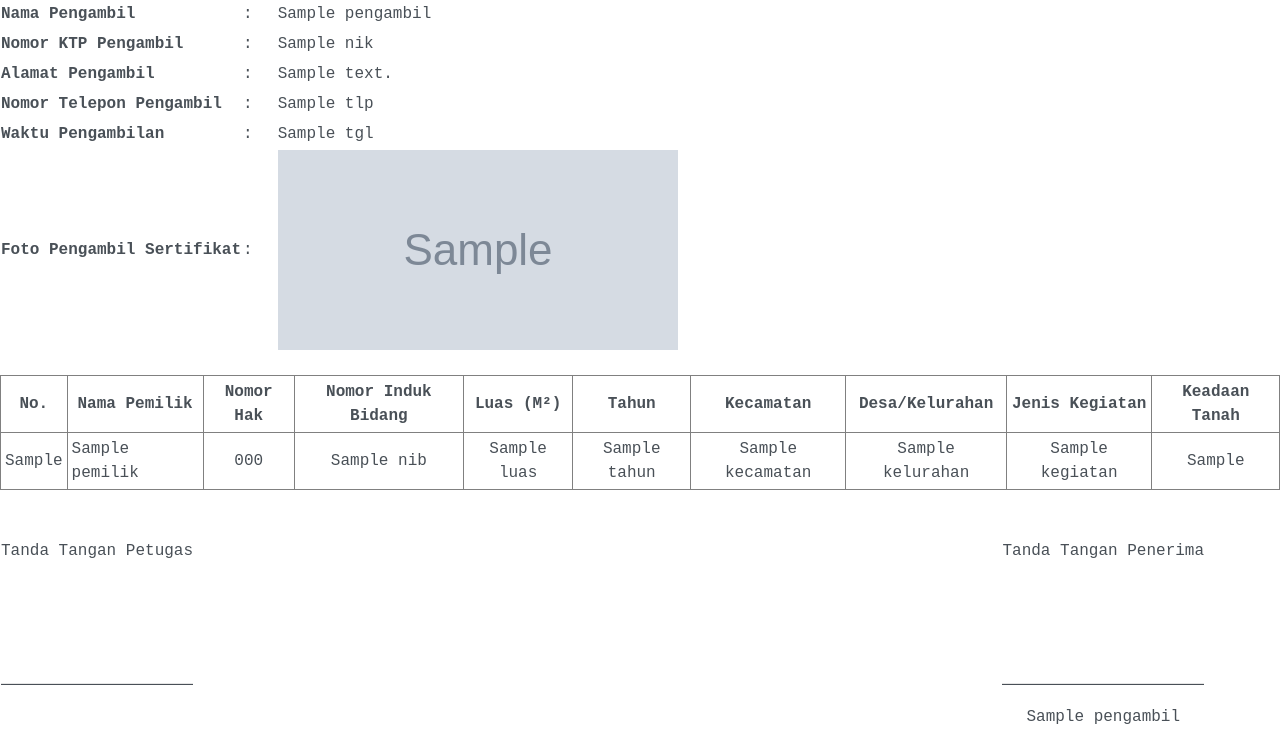
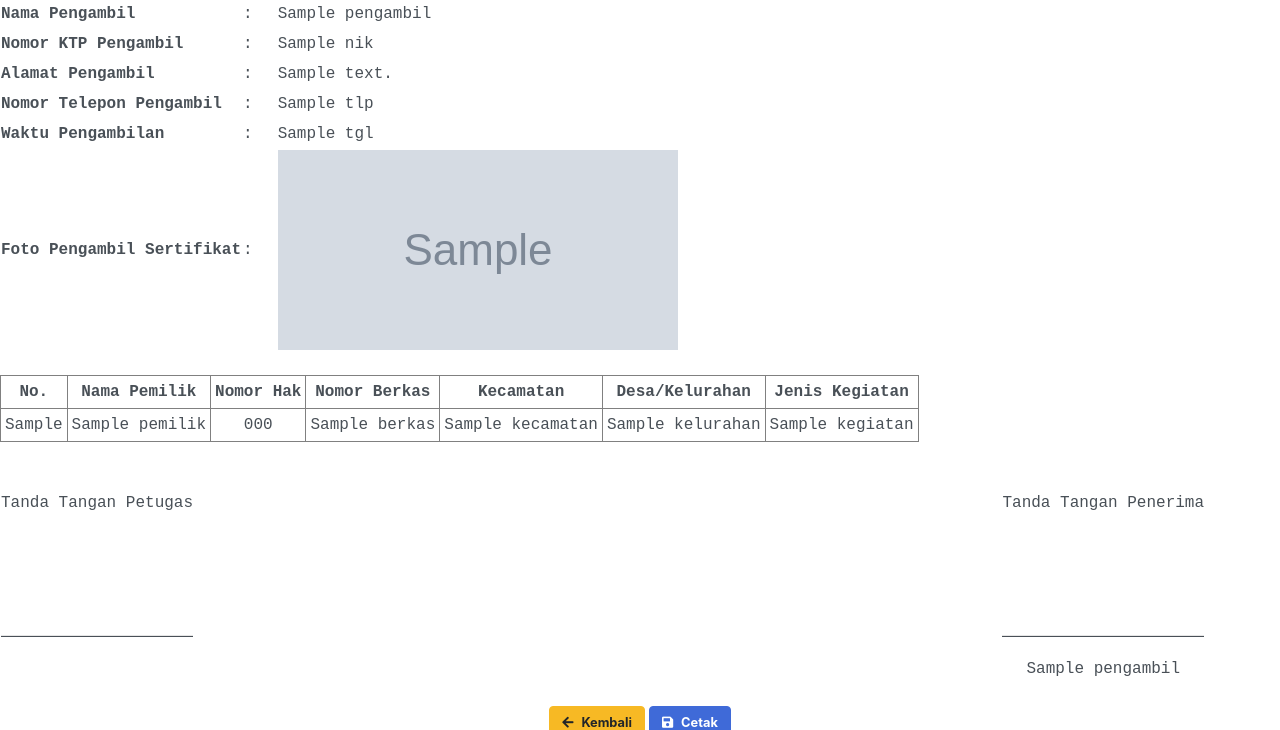
Before and after one commit to nurfahrudin/sipekat, a Django app: template templates/sipekat/report.html in a window 1280 px wide. Shown: the part 112-842 px from the top of the page. Run offline with Django 3.2, Linux system fonts and the light colour scheme; the template is opened without the code that fills it: most values are stand-ins (such as "Sample title", 1, 10 or a date in 2020); grey boxes marked "Sample" are stand-in pictures; some libraries are stand-ins or nearby versions.

Commit message:
pembaharuan

```diff
--- a/templates/sipekat/form_ambil_sertifikat.html
+++ b/templates/sipekat/form_ambil_sertifikat.html
@@ -43,7 +43,6 @@
                                             <th>Kecamatan</th>
                                             <th>Desa/Kelurahan</th>
                                             <th>Jenis Kegiatan</th>
-                                            <th>Keadaan Tanah</th>
                                         </tr>
                                     </thead>
                                     <tbody>
@@ -56,7 +55,6 @@
                                             <td>{{ val.kecamatan }}</td>
                                             <td>{{ val.kelurahan }}</td>
                                             <td>{{ val.jenis }}</td>
-                                            <td>{{ val.keterangan }}</td>
                                         </tr>
                                         {% endfor %}
                                     </tbody>
--- a/templates/sipekat/report.html
+++ b/templates/sipekat/report.html
@@ -75,13 +75,10 @@
 						<th style="text-align:center">No.</th>
 						<th style="text-align:center">Nama Pemilik</th>
 						<th style="text-align:center">Nomor Hak</th>
-						<th style="text-align:center">Nomor Induk Bidang</th>
-						<th style="text-align:center">Luas (M²)</th>
-						<th style="text-align:center">Tahun</th>
+						<th style="text-align:center">Nomor Berkas</th>
 						<th style="text-align:center">Kecamatan</th>
 						<th style="text-align:center">Desa/Kelurahan</th>
 						<th style="text-align:center">Jenis Kegiatan</th>
-						<th style="text-align:center">Keadaan Tanah</th>
 					</tr>
 				</thead>
 				<tbody>
@@ -90,13 +87,10 @@
 						<td style="text-align:center"> {{ val.no }} </td>
 						<td> {{ val.pemilik }} </td>
 						<td style="text-align:center"> {{ val.nomor }} </td>
-						<td style="text-align:center"> {{ val.nib }} </td>
-						<td style="text-align:center"> {{ val.luas }} </td>
-						<td style="text-align:center"> {{ val.tahun }} </td>
+						<td style="text-align:center"> {{ val.berkas }} </td>
 						<td style="text-align:center"> {{ val.kecamatan }} </td>
 						<td style="text-align:center"> {{ val.kelurahan }} </td>
 						<td style="text-align:center"> {{ val.kegiatan }} </td>
-						<td style="text-align:center"> {{ val.jns_bidang }} </td>
 					</tr>
 					{% endfor %}
 				</tbody>
--- a/views.py
+++ b/views.py
@@ -199,7 +199,7 @@ def ambil_sertifikat(request, id):
 		dt_sertifikat = []
 		sr_id = id.split(",")
 		for i in range(len(sr_id)):
-			qr_sertifikat = 'select s.pemilik, s.nomor, s.nib, s.luas, s.tahun, kc.nama kecamatan, kl.nama kelurahan, s.keterangan, case when s.jns_bidang == 1 then "Pekarangan" when s.jns_bidang == 2 then "Pertanian" else "Perkebunan" end jns_bidang from sipekat_sertifikat s, warkah_kecamatan kc, warkah_kelurahan kl where s.id=='+str(sr_id[i])+' and s.kelurahan_id == kl.id and kc.id == kl.kecamatan_id'
+			qr_sertifikat = 'select s.pemilik, s.nomor, s.berkas, kc.nama kecamatan, kl.nama kelurahan, s.keterangan, case when s.jenis == 1 then "Hak Tanggungan" when s.jenis == 2 then "Jual Beli" when s.jenis == 3 then "Pemecahan" when s.jenis == 4 then "Pendaftaran SK Hak 1X" when s.jenis == 5 then "Pengecekan" when s.jenis == 6 then "Pewarisan" when s.jenis == 7 then "Hapusnya Hak/Roya" when s.jenis == 8 then "Wakaf" else "Lain-lain" end jenis from sipekat_sertifikat s, warkah_kecamatan kc, warkah_kelurahan kl where s.id=='+str(sr_id[i])+' and s.kelurahan_id == kl.id and kc.id == kl.kecamatan_id'
 			cursor.execute(qr_sertifikat)
 			rs_sertifikat = dictfetchall(cursor)
 			no = rs_sertifikat[0]
@@ -314,7 +314,7 @@ def cetak_pengambil(request, id):
 		data_pengambil['gambar']	= '/sipekat/media/'+obj_pengambil[0]['gambar']
 
 		for i in range(len(idnya)):
-			qr_sertifikat = 'select p.nama p_nama, p.tgl, s.pemilik, s.nomor, s.nib, s.luas, s.tahun, kc.nama kecamatan, kl.nama kelurahan, case when s.jenis == 1 then "Hak Tanggungan" when s.jenis == 2 then "Jual Beli" when s.jenis == 3 then "Pemecahan" when s.jenis == 4 then "Pendaftaran SK Hak 1X" when s.jenis == 5 then "Pengecekan" when s.jenis == 6 then "Pewarisan" when s.jenis == 7 then "Hapusnya Hak/Roya" when s.jenis == 8 then "Wakaf" else "Lain-lain" end kegiatan, case when s.jns_bidang == 1 then "Pekarangan" when s.jns_bidang == 2 then "Pertanian" else "Perkebunan" end jns_bidang from sipekat_pengambil p, sipekat_sertifikat s, warkah_kecamatan kc, warkah_kelurahan kl where s.pengambil_id == p.id and p.id=='+str(idnya[i])+' and s.kelurahan_id == kl.id and kc.id == kl.kecamatan_id'
+			qr_sertifikat = 'select p.nama p_nama, p.tgl, s.pemilik, s.nomor, s.berkas, kc.nama kecamatan, kl.nama kelurahan, case when s.jenis == 1 then "Hak Tanggungan" when s.jenis == 2 then "Jual Beli" when s.jenis == 3 then "Pemecahan" when s.jenis == 4 then "Pendaftaran SK Hak 1X" when s.jenis == 5 then "Pengecekan" when s.jenis == 6 then "Pewarisan" when s.jenis == 7 then "Hapusnya Hak/Roya" when s.jenis == 8 then "Wakaf" else "Lain-lain" end kegiatan from sipekat_pengambil p, sipekat_sertifikat s, warkah_kecamatan kc, warkah_kelurahan kl where s.pengambil_id == p.id and p.id=='+str(idnya[i])+' and s.kelurahan_id == kl.id and kc.id == kl.kecamatan_id'
 			cursor.execute(qr_sertifikat)
 			obj_sertifikat = dictfetchall(cursor)
 
```
Also changed, not shown: templates/sipekat/data_pengambil.html (+4 -4 lines).
